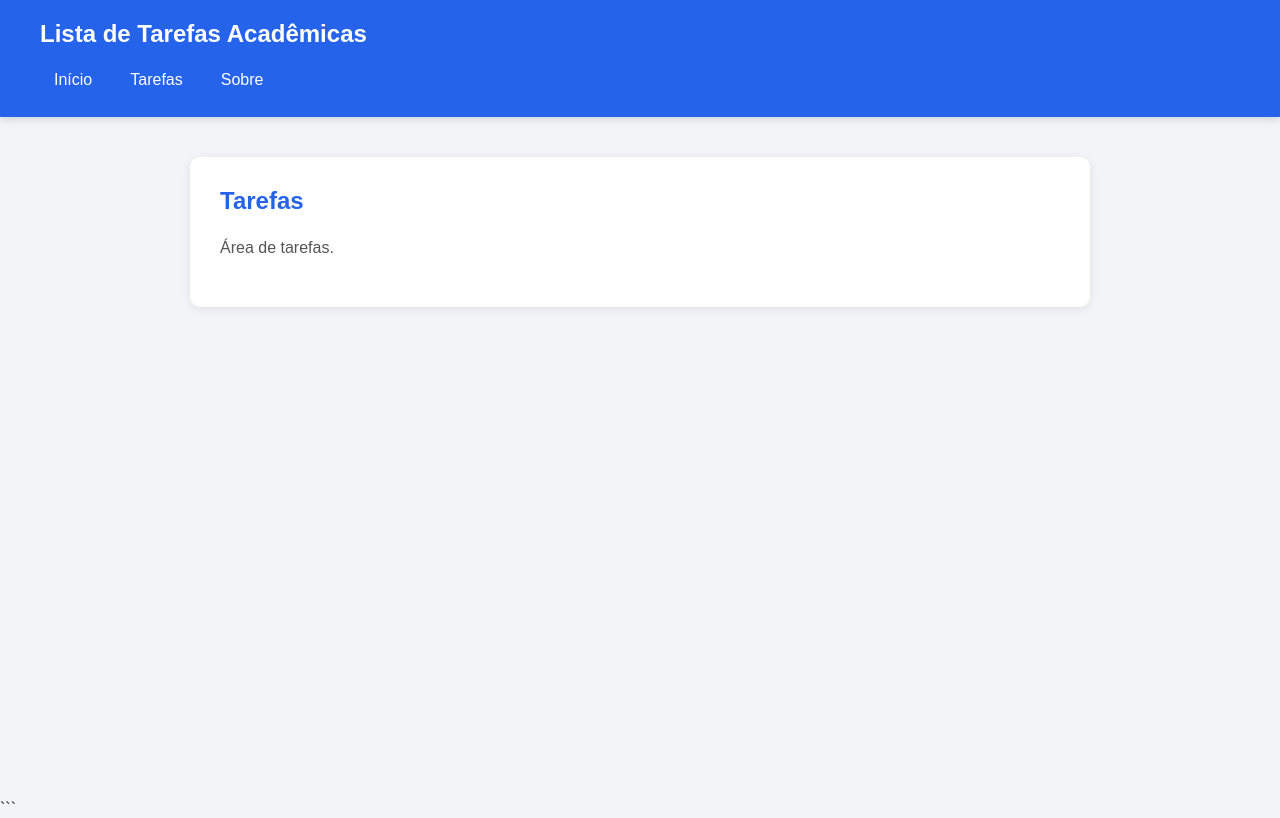
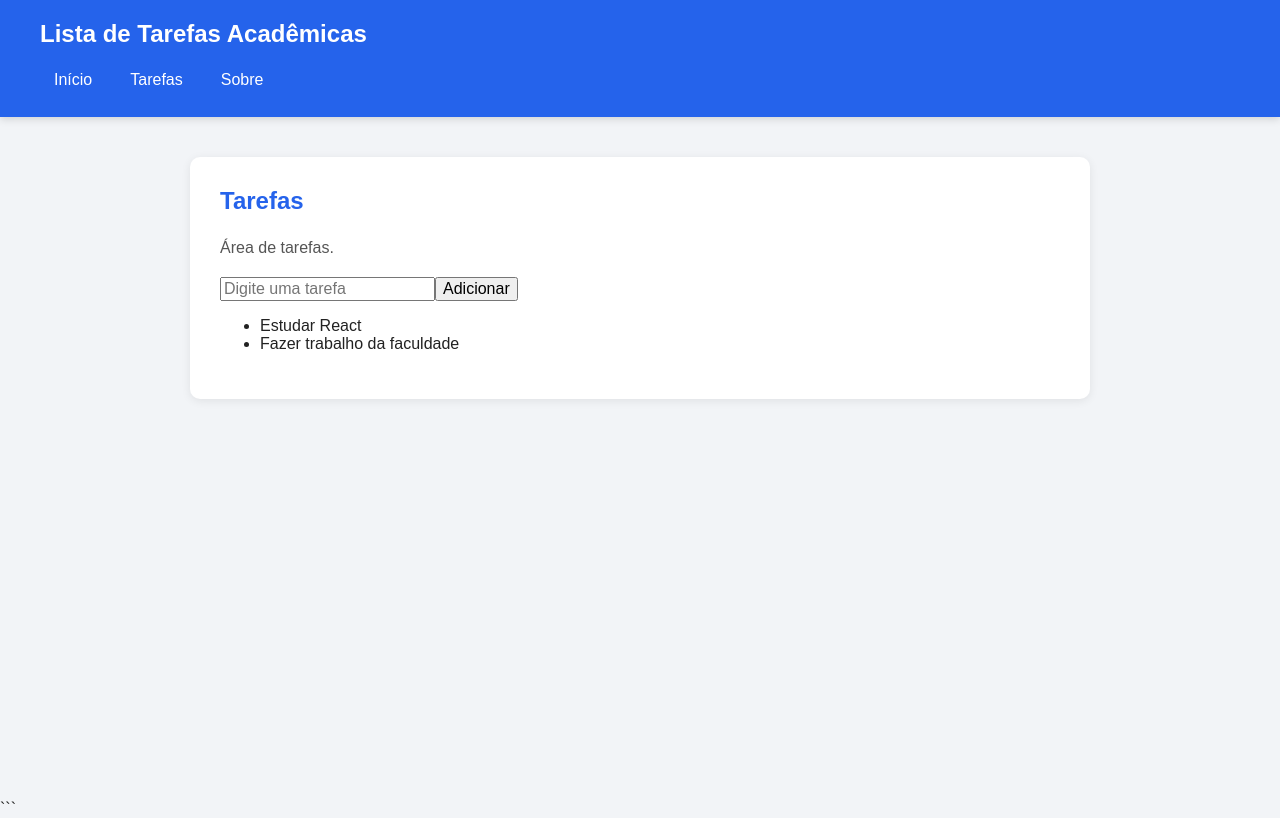
Before and after one commit to Cazeduardo17/Projeto-React, a React (Vite) app in the folder lista-tarefas-react/: page /tarefas in a window 1280 px wide. Built offline with nearby package versions, Linux system fonts and the light colour scheme.

Commit message:
feat: cria TaskForm para adicionar tarefas

```diff
--- /dev/null
+++ b/lista-tarefas-react/src/components/TaskForm.jsx
@@ -0,0 +1,19 @@
+import { useState } from "react";
+
+function TaskForm() {
+  const [titulo, setTitulo] = useState("");
+
+  return (
+    <form>
+      <input
+        type="text"
+        placeholder="Digite uma tarefa"
+        value={titulo}
+        onChange={(event) => setTitulo(event.target.value)}
+      />
+
+      <button type="submit"> Adicionar</button>
+    </form>
+  );
+}
+export default TaskForm;
--- /dev/null
+++ b/lista-tarefas-react/src/components/TaskItem.jsx
@@ -0,0 +1,5 @@
+function TaskItem({ tarefa }) {
+  return <li>{tarefa.titulo}</li>;
+}
+
+export default TaskItem;
--- a/lista-tarefas-react/src/main.jsx
+++ b/lista-tarefas-react/src/main.jsx
@@ -8,6 +8,7 @@ createRoot(document.getElementById("root")).render(
   <StrictMode>
     <BrowserRouter>
       <App />
+
     </BrowserRouter>
   </StrictMode>,
 );
--- a/lista-tarefas-react/src/pages/Tasks.jsx
+++ b/lista-tarefas-react/src/pages/Tasks.jsx
@@ -1,8 +1,31 @@
+import { useState } from "react";
+import TaskItem from "../components/TaskItem";
+import TaskForm from "../components/TaskForm";
+
 function Tasks() {
+  const [tarefas] = useState([
+    {
+      id: 1,
+      titulo: "Estudar React",
+    },
+    {
+      id: 2,
+      titulo: "Fazer trabalho da faculdade",
+    },
+  ]);
+
   return (
     <main className="page">
       <h2>Tarefas</h2>
       <p>Área de tarefas.</p>
+
+      <TaskForm />
+
+      <ul>
+        {tarefas.map((tarefa) => (
+          <TaskItem key={tarefa.id} tarefa={tarefa} />
+        ))}
+      </ul>
     </main>
   );
 }
```
Also changed, not shown: lista-tarefas-react/src/components/TaskFilter.jsx (added).
